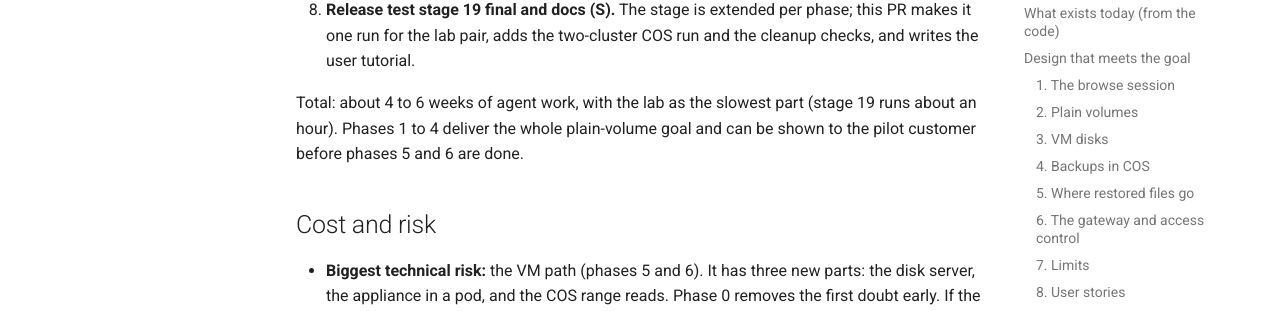
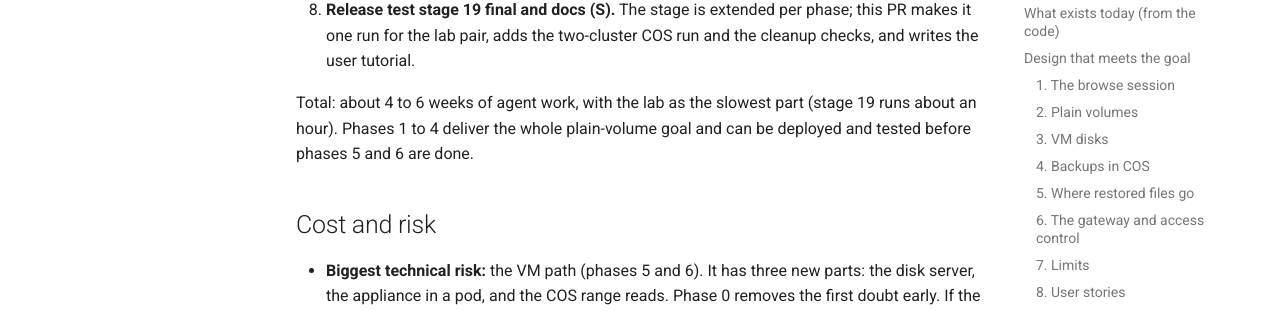
Before and after one commit to neil1taylor/ibm-vpc-file-pool-csi, an MkDocs documentation site: the page built from docs/specs/2026-10-22-backup-file-restore.md, in a window 1280 px wide and 900 px high, scrolled down 11506 px. Shown: the part 167-478 px from the top of the window. Built offline with MkDocs 1.6.1 and Material for MkDocs 9.7.7, drawn with Linux system fonts in a browser that asks for light colours; comment, search, counter and statistics services are not loaded; some of the changed text lies outside the part shown.

Commit message:
Spec: no pilot wording

```diff
--- a/docs/specs/2026-10-22-backup-file-restore.md
+++ b/docs/specs/2026-10-22-backup-file-restore.md
@@ -196,7 +196,7 @@
 6. **VM disks in COS (M).** Kopia library range reads and the cache; speed measurements; the fall-back decision if needed.
 7. **Release test stage 19 final and docs (S).** The stage is extended per phase; this PR makes it one run for the lab pair, adds the two-cluster COS run and the cleanup checks, and writes the user tutorial.
 
-Total: about 4 to 6 weeks of agent work, with the lab as the slowest part (stage 19 runs about an hour). Phases 1 to 4 deliver the whole plain-volume goal and can be shown to the pilot customer before phases 5 and 6 are done.
+Total: about 4 to 6 weeks of agent work, with the lab as the slowest part (stage 19 runs about an hour). Phases 1 to 4 deliver the whole plain-volume goal and can be deployed and tested before phases 5 and 6 are done.
 
 ## Cost and risk
 
@@ -231,4 +231,4 @@
 ## Needs from you
 
 - **Nothing blocks phases 1 to 4.** Phase 0 needs the lab (ROVS, with bare-metal workers that have KVM) for one to two hours, and a pull of the libguestfs image from the Red Hat registry (the cluster's pull secret should already allow it).
-- Whether you want phases 5 and 6 (VM disks) before or after the pilot customer sees phases 1 to 4. I assumed after.
+- Whether phases 5 and 6 (VM disks) must be in the first deployment, or can follow it. I assumed they follow.
```
